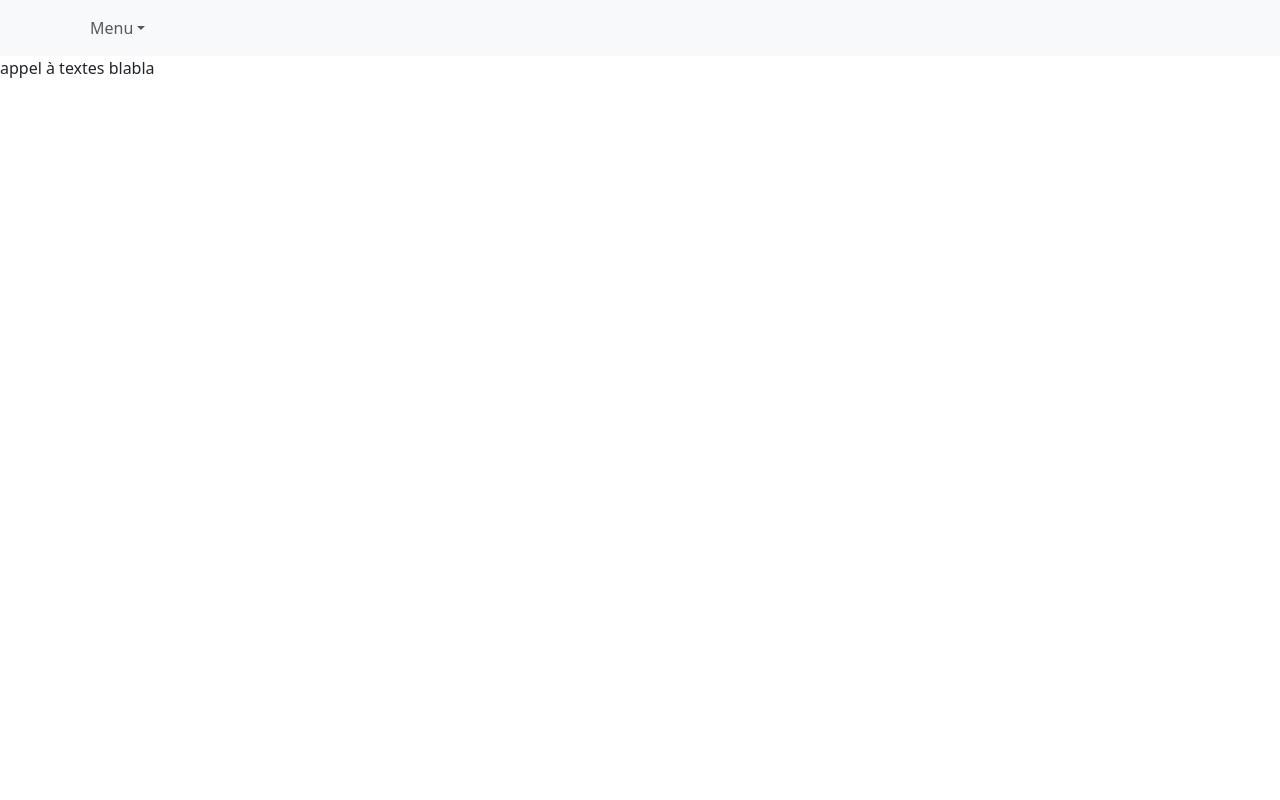
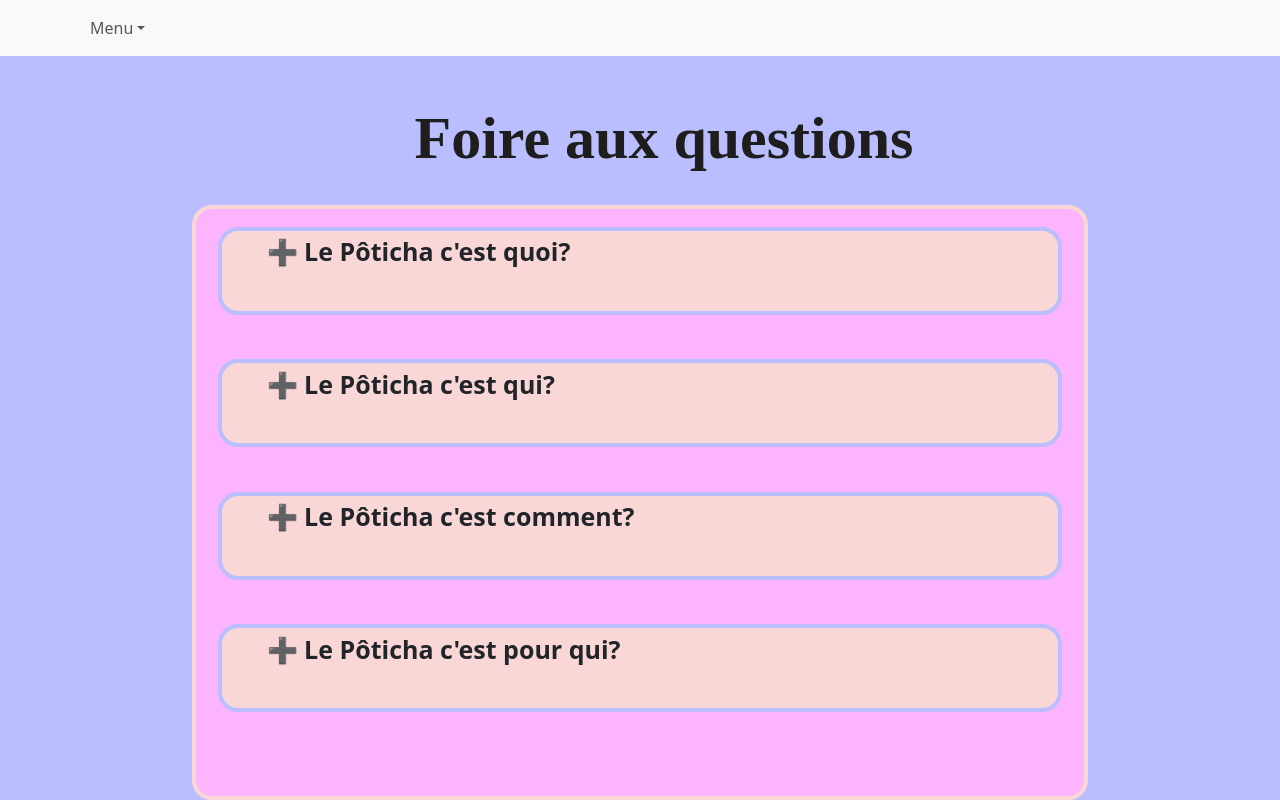
Before and after one commit to Sojabio/Poticha_front, a React (Vite) app: page /faq in a window 1280 px wide. Built offline with nearby package versions, Linux system fonts and the light colour scheme.

Commit message:
front de la faq Respon

```diff
--- a/src/pages/statics/Call/index.jsx
+++ b/src/pages/statics/Call/index.jsx
@@ -5,7 +5,7 @@ import chatvollant from '../../../assets/chatvollant.png'
 
 const Call = () => {
   return (
-    <div className='FAQ'>
+    <div className='Call'>
       <div className="scrollcontainer">
         <h3>APPEL A TEXTES</h3>
         <img src={chatpascontent} alt="chat noir pas content" className='hungrycat'></img>
--- a/src/pages/statics/Call/style.css
+++ b/src/pages/statics/Call/style.css
@@ -1,5 +1,5 @@
 @media (min-width: 1025px) {
-    .FAQ {
+    .Call {
         height: 100%;
         width: 100%;
         background-color: var(--purple);
@@ -72,7 +72,7 @@
     }
 }
 @media (max-width:768px) {
-    .FAQ {
+    .Call {
         height: 100%;
         width: 100%;
         background-color: var(--purple);
@@ -152,7 +152,7 @@
 
 @media (min-width: 769px) and (max-width: 1024px) {
 
-    .FAQ {
+    .Call {
         background-color: var(--purple);
         height: 100%;
         width: 100%;
--- a/src/pages/statics/Faq/index.jsx
+++ b/src/pages/statics/Faq/index.jsx
@@ -1,7 +1,56 @@
+import React, { useState } from "react";
+import './style.css'
+import chatpascontent from '../../../assets/chatpascontent.png'
+
 const Faq = () => {
+  const initialQuestions = [
+    {
+      isOpen: false,
+      question: "Le Pôticha c'est quoi?",
+      answer: "Réponse à la première question."
+    },
+    {
+      isOpen: false,
+      question: "Le Pôticha c'est qui?",
+      answer: "Réponse à la deuxième question."
+    },
+    {
+      isOpen: false,
+      question: "Le Pôticha c'est comment?",
+      answer: "Réponse à la troisième question."
+    },
+    {
+      isOpen: false,
+      question: "Le Pôticha c'est pour qui?",
+      answer: "Réponse à la quatrième question."
+    }
+  ];
+
+  const [questions, setQuestions] = useState(initialQuestions);
+
+  const toggleQuestion = (index) => {
+    const updatedQuestions = [...questions];
+    updatedQuestions[index].isOpen = !updatedQuestions[index].isOpen;
+    setQuestions(updatedQuestions);
+  };
+
   return (
-    <div>appel à textes blabla</div>
-  )
-}
+    <div className="FAQ">
+      <h2 className="main-title">Foire aux questions</h2>
+      <section className="questions-container">
+        {questions.map((question, index) => (
+          <div className="question" key={index}>
+            <h4 onClick={() => toggleQuestion(index)}>
+              {question.isOpen ? "➖" : "➕"} {question.question}
+            </h4>
+            {question.isOpen && (
+              <p className="answer">{question.answer}</p>
+            )}
+          </div>
+        ))}
+      </section>
+    </div>
+  );
+};
 
-export default Faq
+export default Faq;
--- /dev/null
+++ b/src/pages/statics/Faq/style.css
@@ -0,0 +1,159 @@
+@media (max-width:768px) {
+    .FAQ {
+        height: 100%;
+        width: 100%;
+        display: flex;
+        flex-direction: column;
+        align-items: center;
+        background-color: var(--purple);
+    }
+
+    .main-title {
+        font-size: 40px;
+        position: relative;
+        top:5%;
+    }
+
+    .questions-container{
+        position: relative;
+        top:10%;
+        width: 95%;
+        height: 80%;
+        background-color: var(--pink);
+        border: 4px solid var(--peach);
+        border-radius: 20px;
+
+    }
+
+    .question {
+        width: 95%;
+        margin: 0 auto;
+        margin-top: 5%;
+        padding-top: 5%;
+        padding-bottom: 5%;
+        padding-left: 5%;
+        background-color: var(--peach);
+        border: 4px solid var(--purple);
+        border-radius: 20px;
+        font-weight: 700;
+    }
+
+    .question h4 {
+        cursor: pointer;
+    }
+
+    .answer {
+        font-size: 18px;
+        font-weight: 500;
+        line-height: 1.2;
+    }
+
+    .hungrychat {
+        display: none;
+    }
+
+}
+
+@media (min-width:769px) and (max-width:1024px) {
+    .FAQ {
+        height: 100%;
+        width: 100%;
+        display: flex;
+        flex-direction: column;
+        align-items: center;
+        background-color: var(--purple);
+        padding-bottom: 10rem;
+    }
+
+    .main-title {
+        font-size: 40px;
+        position: relative;
+        top:5%;
+    }
+
+    .questions-container{
+        position: relative;
+        top:10%;
+        width: 95%;
+        height: 100%;
+        background-color: var(--pink);
+        border: 4px solid var(--peach);
+        border-radius: 20px;
+
+    }
+
+    .question {
+        width: 95%;
+        margin: 0 auto;
+        margin-top: 5%;
+        padding-top: 5%;
+        padding-bottom: 5%;
+        padding-left: 5%;
+        cursor: pointer;
+        background-color: var(--peach);
+        border: 4px solid var(--purple);
+        border-radius: 20px;
+        font-weight: 700;
+        max-height: 150px;
+    }
+
+    .answer {
+        font-size: 18px;
+        font-weight: 500;
+        line-height: 1.2;
+    }
+
+    .hungrychat {
+        display: none;
+    }
+}
+
+@media (min-width:1025px) {
+    .FAQ {
+        height: 100%;
+        width: 100%;
+        display: flex;
+        flex-direction: column;
+        align-items: center;
+        background-color: var(--purple);
+        overflow: hidden;
+    }
+
+    .main-title {
+        font-size: 60px;
+        margin-bottom: 2rem;
+    }
+
+    .questions-container {
+        width: 70%;
+        height: 80%;
+        background-color: var(--pink);
+        border: 4px solid var(--peach);
+        border-radius: 20px;
+    }
+
+    .question {
+        height:15%;
+        width: 95%;
+        margin: 0 auto;
+        margin-top: 2%;
+        margin-bottom: 5%;
+        background-color: var(--peach);
+        border: 4px solid var(--purple);
+        border-radius: 20px;
+        padding-left: 5%;
+    }
+
+    .question h4 {
+        font-size: 25px;
+        font-weight: 700;
+        cursor: pointer;
+        padding-top: 0.7%;
+    }
+
+    .question p{
+        font-size: 20px;
+        padding-bottom: 5%;
+    }
+
+}
```
